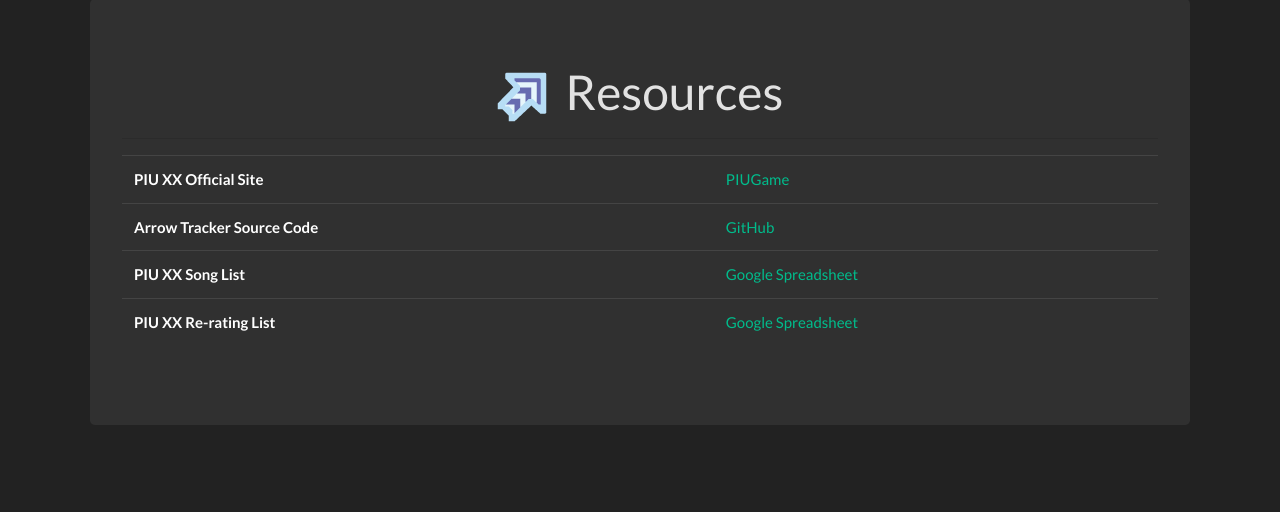
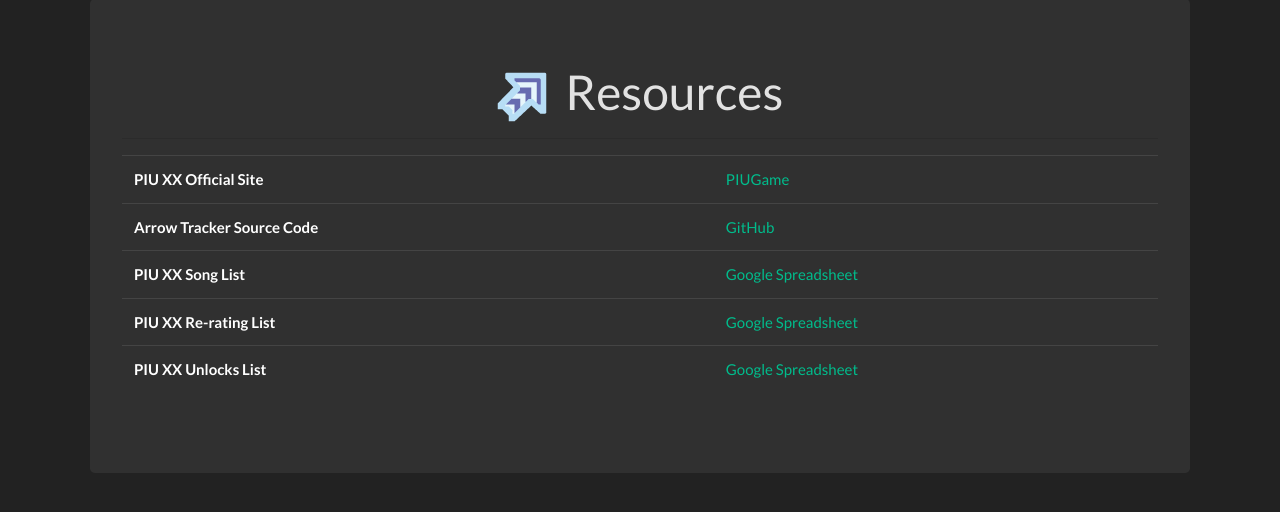
Before and after one commit to dj505/ArrowTracker, a Flask app: page /resources in a window 1280 px wide. Shown: the part 92-604 px from the top of the page. Run offline with Flask 2, Linux system fonts and the light colour scheme; parts of the project's set-up code (start-up, migrations or seed data) failed here and were passed over; some libraries are stand-ins or nearby versions.

Commit message:
Added Unlocks list to resources

```diff
--- a/app/models.py
+++ b/app/models.py
@@ -14,6 +14,7 @@ class User(db.Model, UserMixin):
     email = db.Column(db.String(120), unique=True, nullable=False)
     image_file =db.Column(db.String(20), nullable=False, default='default.jpg')
     password = db.Column(db.String(60), nullable=False)
+    rivals = db.Column(db.ARRAY(db.Integer()), nullable=False)
     posts = db.relationship('Post', backref='author', lazy=True)
 
     def get_reset_token(self, expires_sec=1800):
--- a/app/templates/resources.html
+++ b/app/templates/resources.html
@@ -21,6 +21,10 @@
         <th>PIU XX Re-rating List</th>
         <td><a href="https://docs.google.com/spreadsheets/d/101BGhr8oaTc-F4D3_s0rep__Wyru3iGHwPWAEhSakbQ">Google Spreadsheet</a></td>
       </tr>
+      <tr>
+        <th>PIU XX Unlocks List</th>
+        <td><a href="https://docs.google.com/spreadsheets/d/1pdZ0NtbrDQpKqyrnkaZfycwqsNS-UNGQWQAaUvdlWyg">Google Spreadsheet</a></td>
+      </tr>
     </table>
 </div>
 {% endblock %}
```
